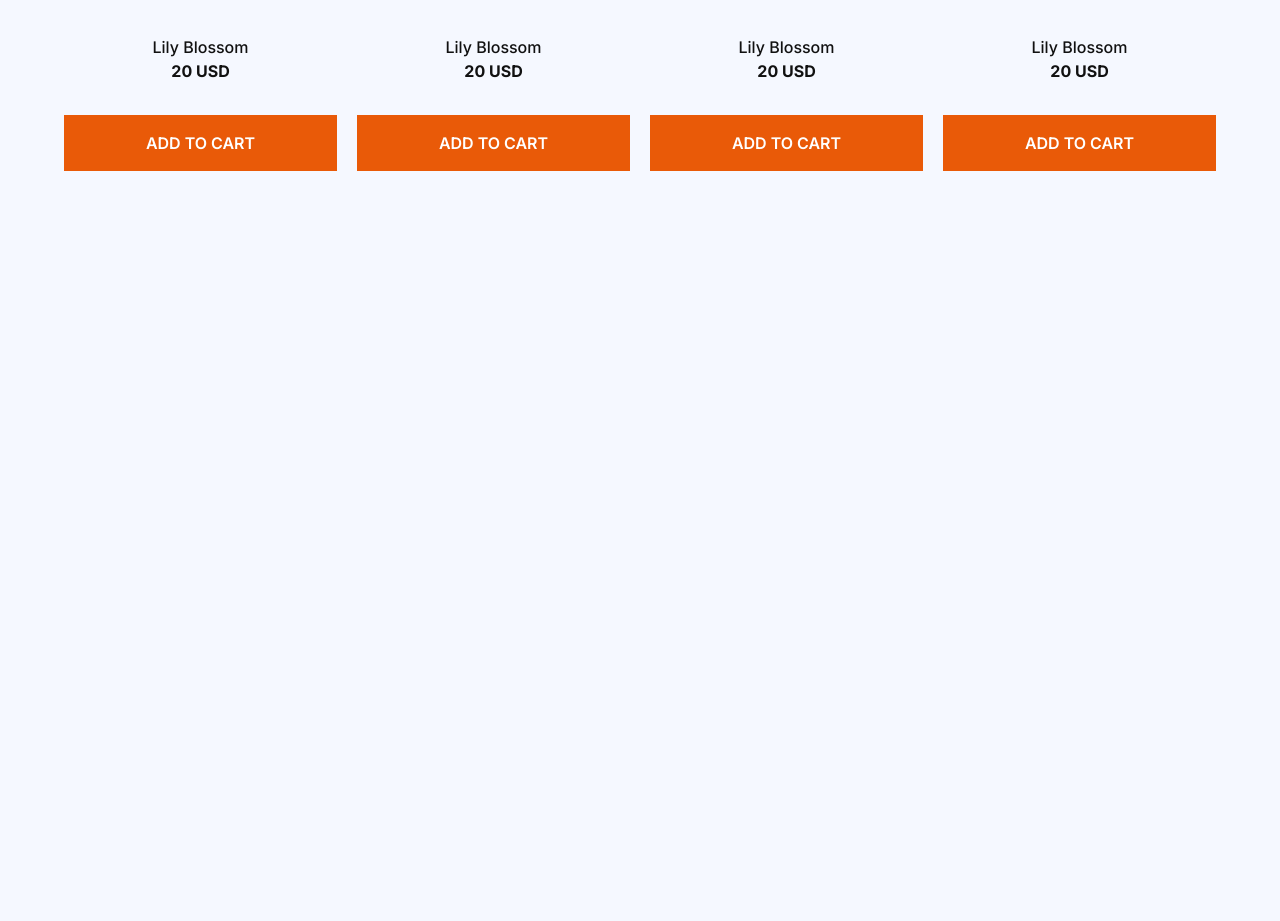
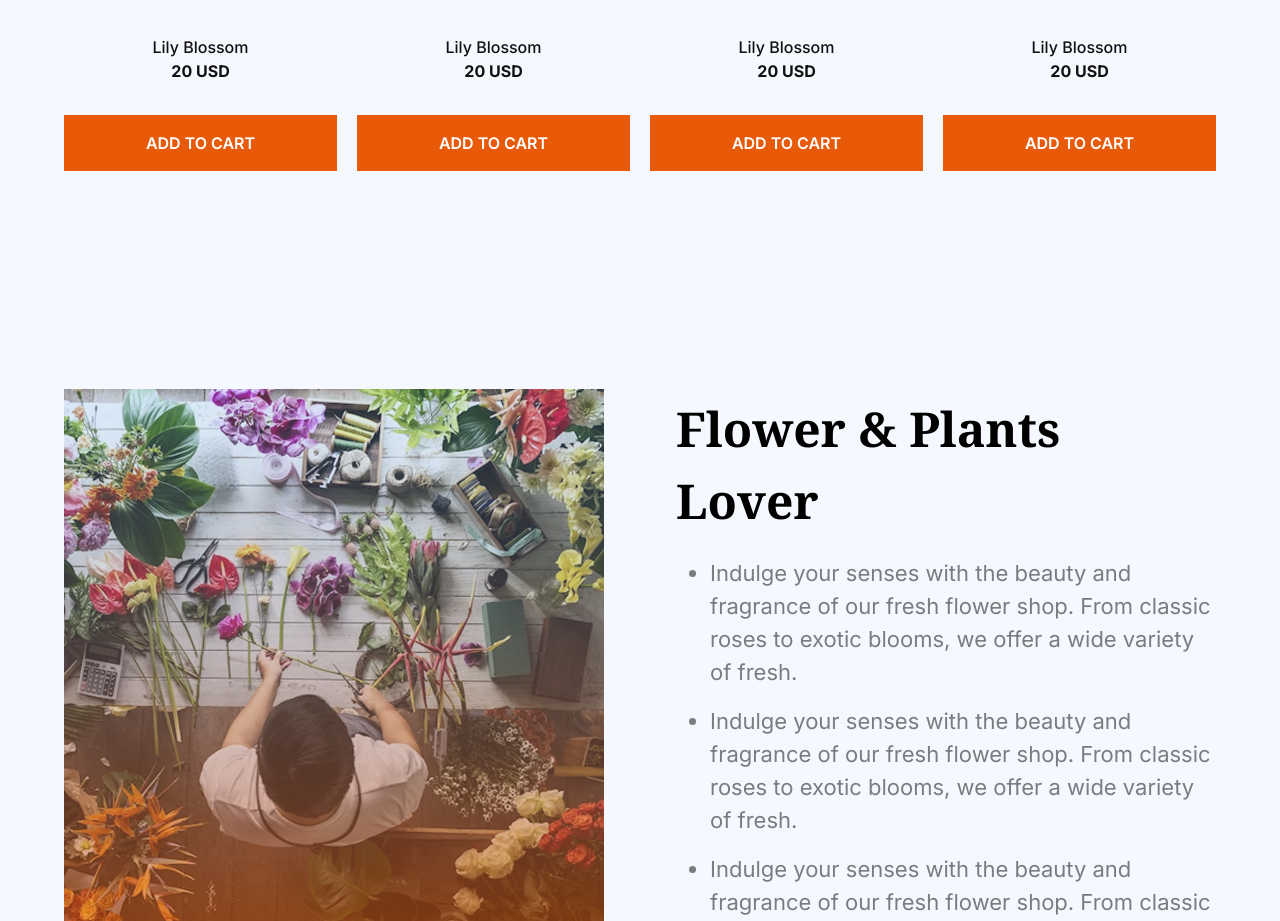
Before and after one commit to samibyte/pha02-responsive-flowers, a plain HTML site: page index.html in a window 1280 px wide. Shown: the part 1879-2800 px from the top of the page. Before the commit the page ends 2100 px from the top, so only its background shows below. Drawn offline with nearby package versions, Linux system fonts and the light colour scheme.

Commit message:
Add plants lover section

```diff
--- a/index.html
+++ b/index.html
@@ -71,7 +71,7 @@
       </div>
     </header>
     <main>
-      <section class="text-center max-w-6xl m-auto">
+      <section class="text-center max-w-6xl m-auto mb-10 sm:mb-52">
         <h2 class="section-title text-5xl mb-4">
           <span class="text-[#E95A08]">Our</span> Plants
         </h2>
@@ -80,7 +80,7 @@
           shop. From classic roses to exotic blooms, we offer a wide variety of
           fresh.
         </p>
-        <div class="grid grid-cols-2 gap-5 mb-10 sm:grid-cols-4">
+        <div class="grid grid-cols-2 gap-5 sm:grid-cols-4">
           <div class="card inter-font text-[#111111]">
             <img class="mb-8" src="./assets/sample-flower-image.png" alt="" />
             <p class="font-medium">Lily Blossom</p>
@@ -147,6 +147,38 @@
           </div>
         </div>
       </section>
+
+      <section
+        class="max-w-6xl m-auto mb-36 sm:flex justify-between items-center"
+      >
+        <img
+          class="mb-5"
+          src="./assets/flower-store.png"
+          alt="flower store top view"
+        />
+        <div class="max-w-[540px]">
+          <h2 class="section-title sm:max-w-lg mb-4 sm:mb-5">
+            Flower & Plants Lover
+          </h2>
+          <ul class="ml-4 sm:ml-8.5">
+            <li class="section-description list-disc mb-4">
+              Indulge your senses with the beauty and fragrance of our fresh
+              flower shop. From classic roses to exotic blooms, we offer a wide
+              variety of fresh.
+            </li>
+            <li class="section-description list-disc mb-4">
+              Indulge your senses with the beauty and fragrance of our fresh
+              flower shop. From classic roses to exotic blooms, we offer a wide
+              variety of fresh.
+            </li>
+            <li class="section-description list-disc mb-4">
+              Indulge your senses with the beauty and fragrance of our fresh
+              flower shop. From classic roses to exotic blooms, we offer a wide
+              variety of fresh.
+            </li>
+          </ul>
+        </div>
+      </section>
     </main>
     <footer></footer>
   </body>
```
